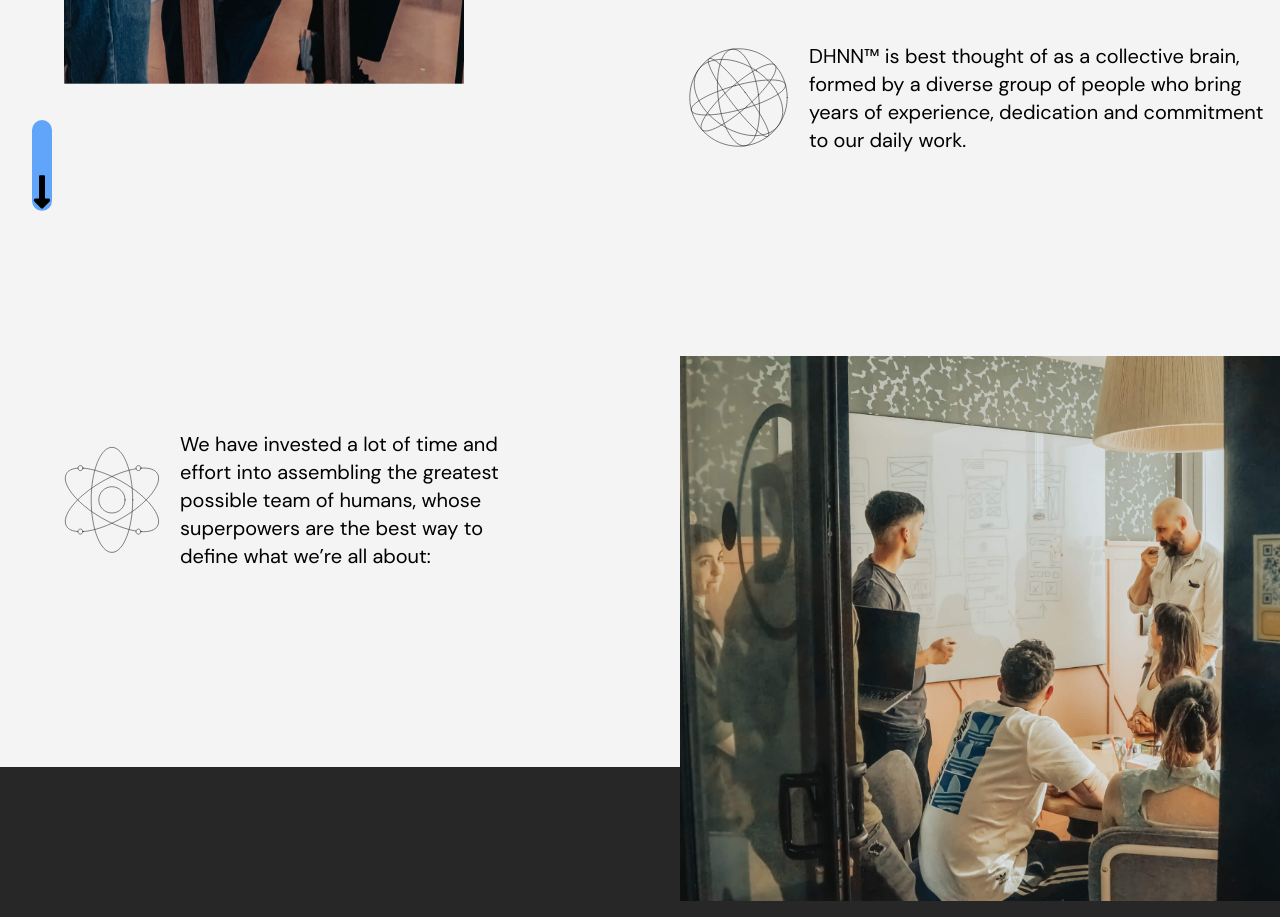
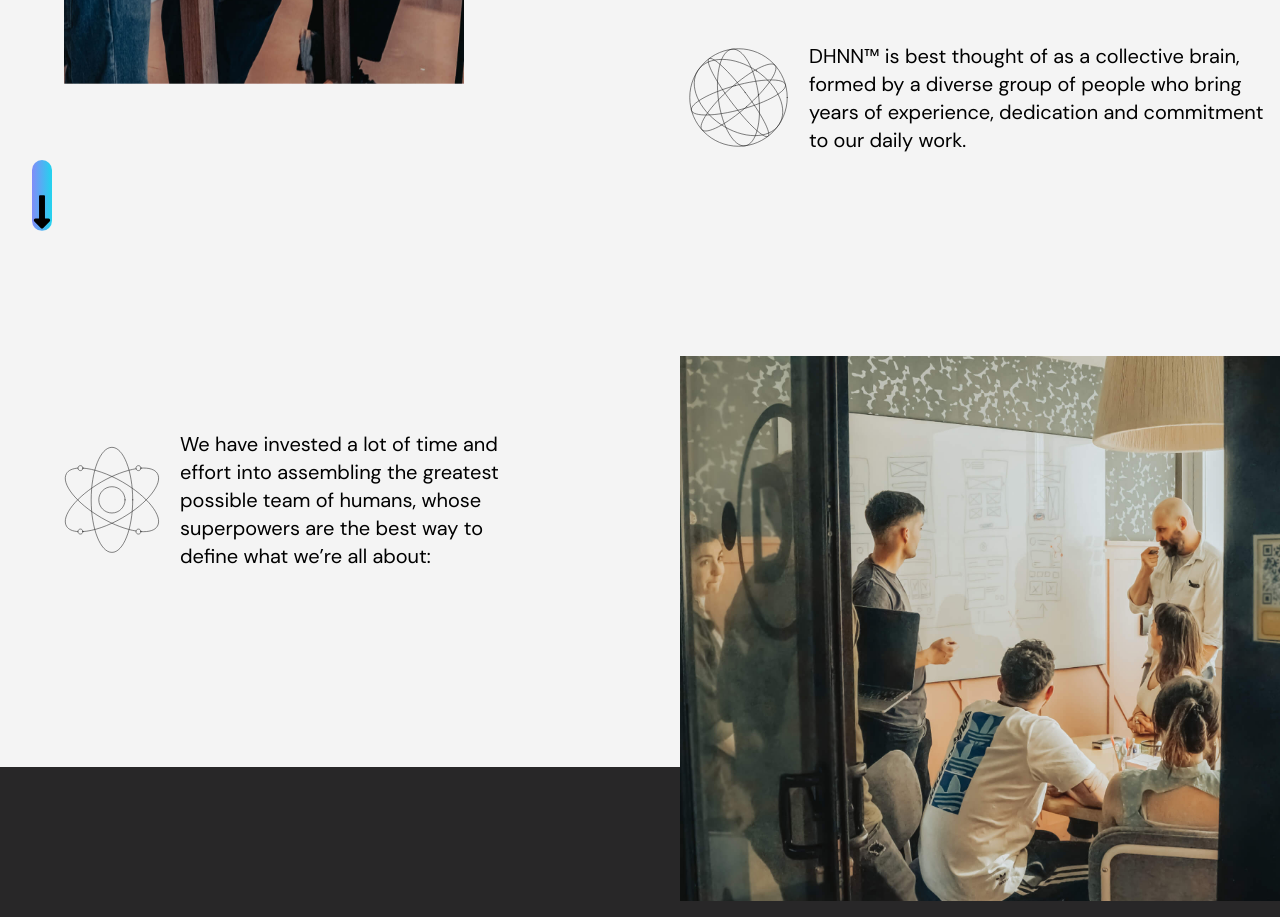
Before and after one commit to Adharsraj/lymData, a React (Vite) app: page /culture in a window 1280 px wide. Shown: the part 1940-2857 px from the top of the page. Built offline with nearby package versions, Linux system fonts and the light colour scheme.

Commit message:
fix/arrow-gradient

```diff
--- a/src/Components/Culture/Cultureandmore.jsx
+++ b/src/Components/Culture/Cultureandmore.jsx
@@ -133,16 +133,18 @@ const Cultureandmore = () => {
               onClick={handleClicktofourculture}
               className=" hidden lg:inline-block absolute ml-5  top-[2100px] left-0 px-3 "
             >
-              <button
+
+<button
                 id="arrowcontainer"
-                className="md:h-12 h-10 w-5  mt-[-40px] bg-blue-400  flex items-end justify-center rounded-full"
-              ></button>
-              <h1
-                id="arrowbottom"
-                className="md:h-16 h-32 mt-[-95px] w-5 bg-blue-400 z-50 rounded-full flex items-end justify-center"
+                className="md:h-12 h-10 w-5   bg-gradient-to-r from-indigo-400 to-cyan-400  flex items-end justify-center rounded-full"
               >
-                <FaLongArrowAltDown color="black" size={38} />
-              </h1>
+              </button>
+                <h1
+                  id="arrowbottom"
+                  className="md:h-16 h-32 mt-[-115px] w-5 bg-gradient-to-r from-indigo-400 to-cyan-400 z-50 rounded-full flex items-end justify-center"
+                >
+                  <FaLongArrowAltDown color="black" size={38} />
+                </h1>
             </div>
           </div>
 
--- a/src/Components/Home/Hero.jsx
+++ b/src/Components/Home/Hero.jsx
@@ -98,12 +98,12 @@ const Hero = () => {
 >
 <button
                 id="arrowcontainer"
-                className="md:h-12 h-10 w-5   bg-blue-400  flex items-end justify-center rounded-full"
+                className="md:h-12 h-10 w-5   bg-gradient-to-r from-indigo-400 to-cyan-400  flex items-end justify-center rounded-full"
               >
               </button>
                 <h1
                   id="arrowbottom"
-                  className="md:h-16 h-32 mt-[-115px] w-5 bg-blue-400 z-50 rounded-full flex items-end justify-center"
+                  className="md:h-16 h-32 mt-[-115px] w-5 bg-gradient-to-r from-indigo-400 to-cyan-400 z-50 rounded-full flex items-end justify-center"
                 >
                   <FaLongArrowAltDown color="black" size={38} />
                 </h1>
--- a/src/Components/Services/ServicesLanding.jsx
+++ b/src/Components/Services/ServicesLanding.jsx
@@ -101,18 +101,18 @@ const ServicesLanding = () => {
 
         <div className="text-white md:flex md:gap-10 lg:gap-24 xl:gap-72 xl:mr-36 mt-32 z-10 relative ">
 
-          <div onClick={handleClicktoapproach} className="inline-block mt-[-20px] mb-20">
+          <div onClick={handleClicktoapproach} className="inline-block hover:cursor-pointer mt-[-20px] mb-20">
 <button
                 id="arrowcontainer"
-              className="md:h-20 h-10 w-7 ml-5 mt-[-40px] bg-blue-400  flex items-end justify-center rounded-full"
+                className="md:h-12 h-10 w-5   bg-gradient-to-r from-indigo-400 to-cyan-400  flex items-end justify-center rounded-full"
               >
+              </button>
                 <h1
                   id="arrowbottom"
-                className="md:h-36 h-32 w-7  bg-blue-400 z-50 rounded-full flex items-end justify-center"
+                  className="md:h-16 h-32 mt-[-115px] w-5 bg-gradient-to-r from-indigo-400 to-cyan-400 z-50 rounded-full flex items-end justify-center"
                 >
                   <FaLongArrowAltDown color="black" size={38} />
                 </h1>
-            </button>
           </div>
 
 
```
Also changed, not shown: src/Components/Home/ProcessDrivenFive.jsx (+7 -3 lines). Lines whose indentation alone changed are shown as unchanged.
